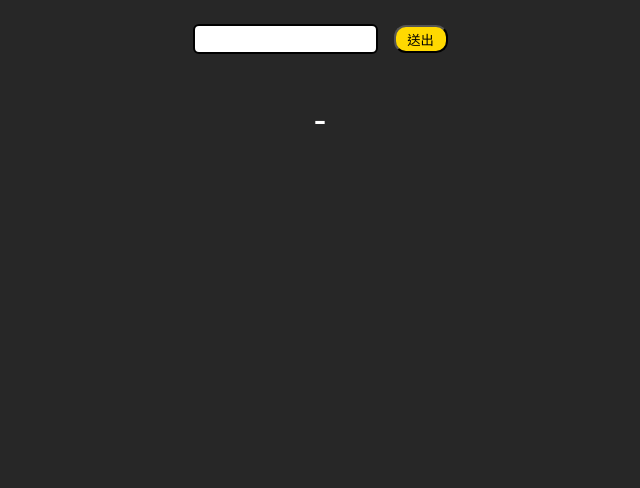
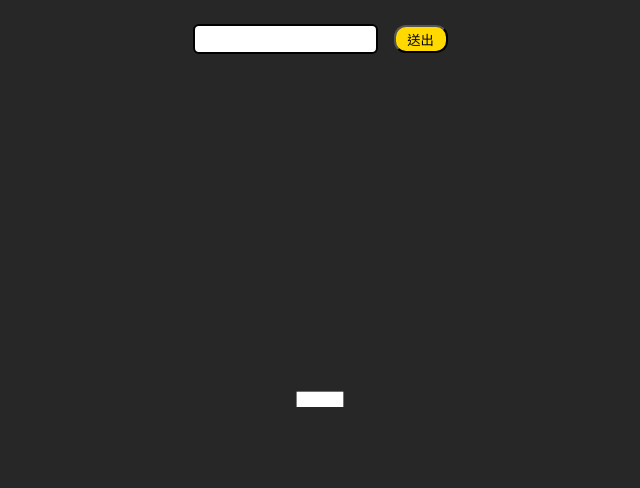
Before and after one commit to a33068843/Fuuny-Javascript-Function, a website: page src/index.html in a window 1280 px wide. Shown: the whole page, without its empty margins (320-960 px from the left). Drawn offline with Linux system fonts and the light colour scheme.

Commit message:
調整: 亂碼的樣式

```diff
--- a/src/styles.css
+++ b/src/styles.css
@@ -27,7 +27,7 @@ button {
   /* background-color: #ffd900; */
   color: #FFFFFF;
   height: auto;
-  margin: 20px auto;
-  font-size: 36px;
+  margin: 200px auto;
+  font-size: 180px;
   font-weight: bold;
 }
```
